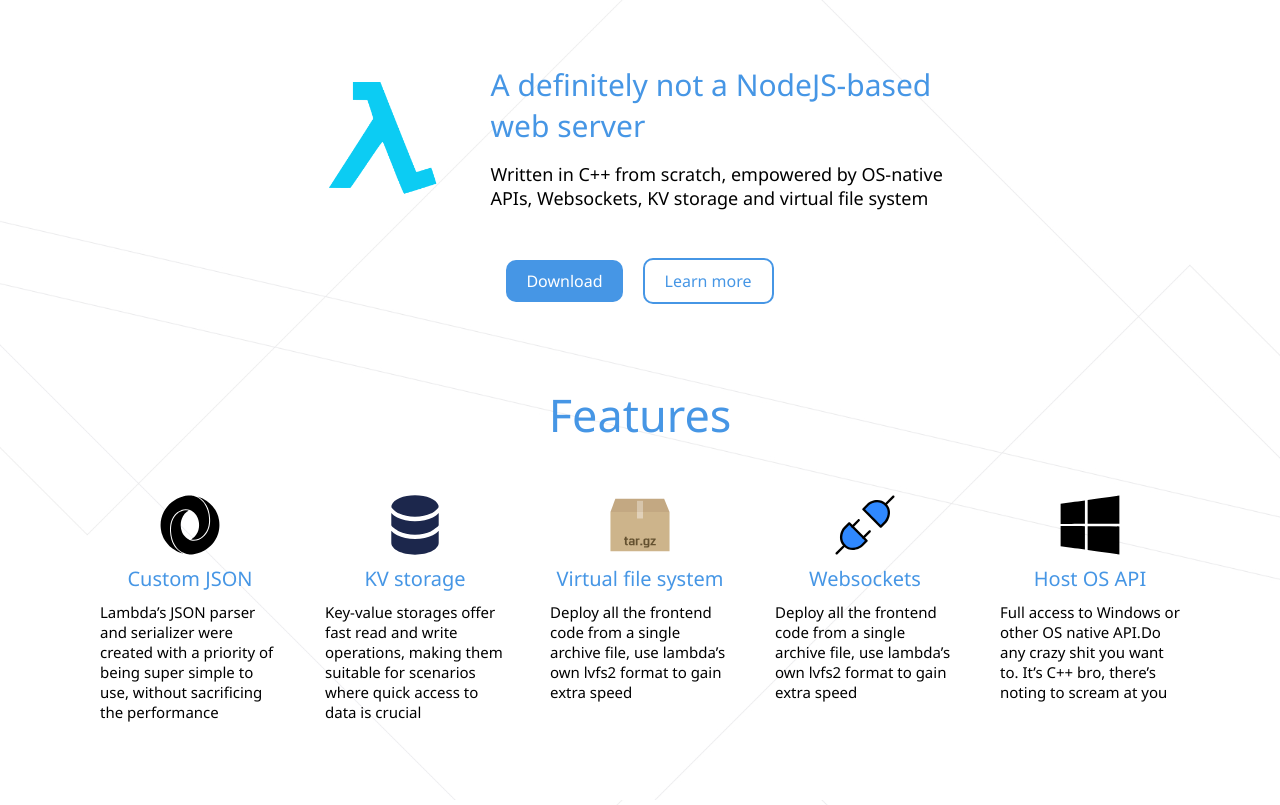
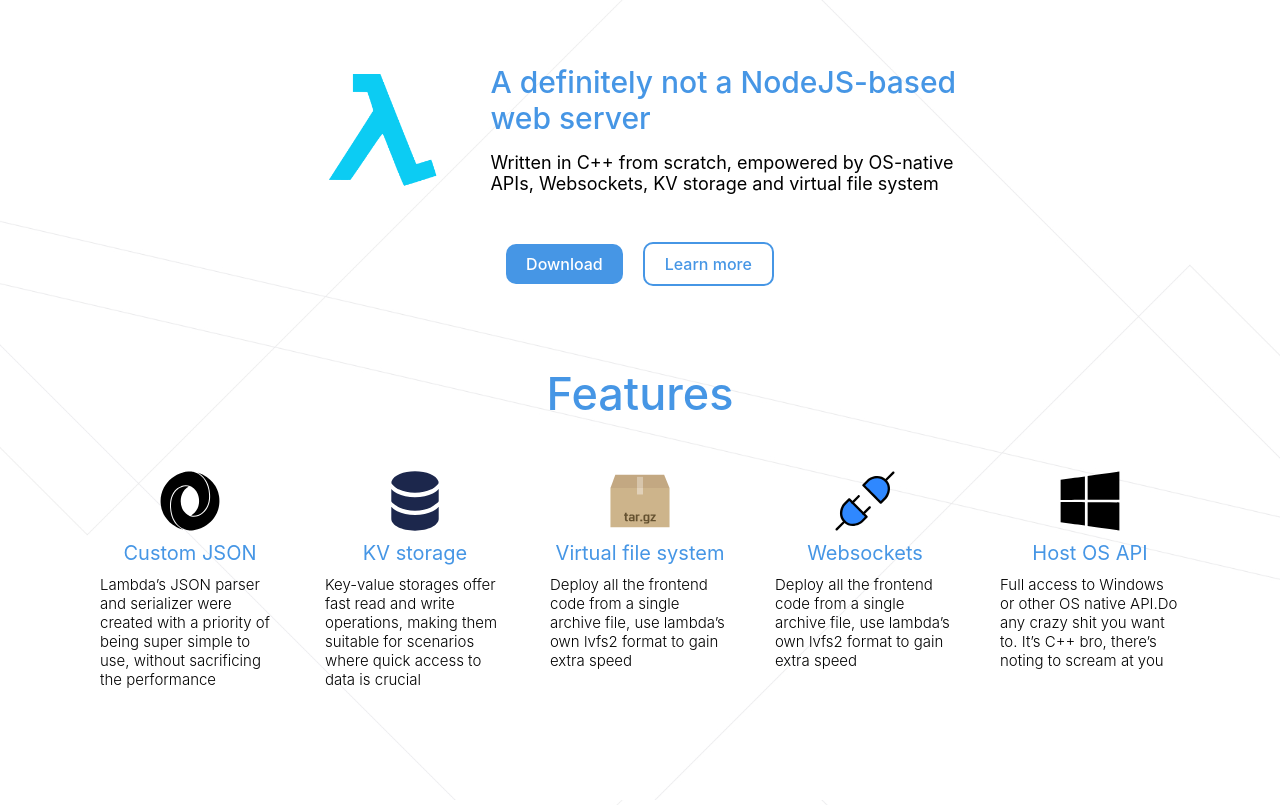
Before and after one commit to maddsua/lambda, a Vue app in the folder examples/frontends/demo/: page / in a window 1280 px wide. Shown: the top 805 px of the page. Built offline with nearby package versions, Linux system fonts and the light colour scheme.

Commit message:
Update main.scss

```diff
--- a/examples/frontends/demo/src/assets/style/main.scss
+++ b/examples/frontends/demo/src/assets/style/main.scss
@@ -1,12 +1,6 @@
 :root {
 	--app-accent: #4696E5;
 }
-
-html, body {
-	font-size: 16px;
-	overflow-x: hidden;
-}
-
 
 * {
     padding: 0;
@@ -23,6 +17,21 @@ html, body {
     box-sizing: border-box;
 }
 
+html, body {
+	font-size: 16px;
+	overflow-x: hidden;
+	font-family: 'Inter', 'Segoe UI', Tahoma, Geneva, Verdana, sans-serif;
+}
+
+body {
+    background: url('/background.jpg');
+    background-repeat: no-repeat;
+    background-attachment: fixed;
+    background-size: cover;
+    width: 100%;
+    font-size: inherit;
+}
+
 :focus,
 :active {
     outline: none;
@@ -31,18 +40,6 @@ html, body {
 a:focus,
 a:active {
     outline: none;
-}
-
-
-html,
-body {
-    background: url(/background.jpg);
-    background-repeat: no-repeat;
-    background-attachment: fixed;
-    background-size: cover;
-	font-family: 'Segoe UI', Tahoma, Geneva, Verdana, sans-serif;
-    width: 100%;
-    font-size: inherit;
 }
 
 a,
```
